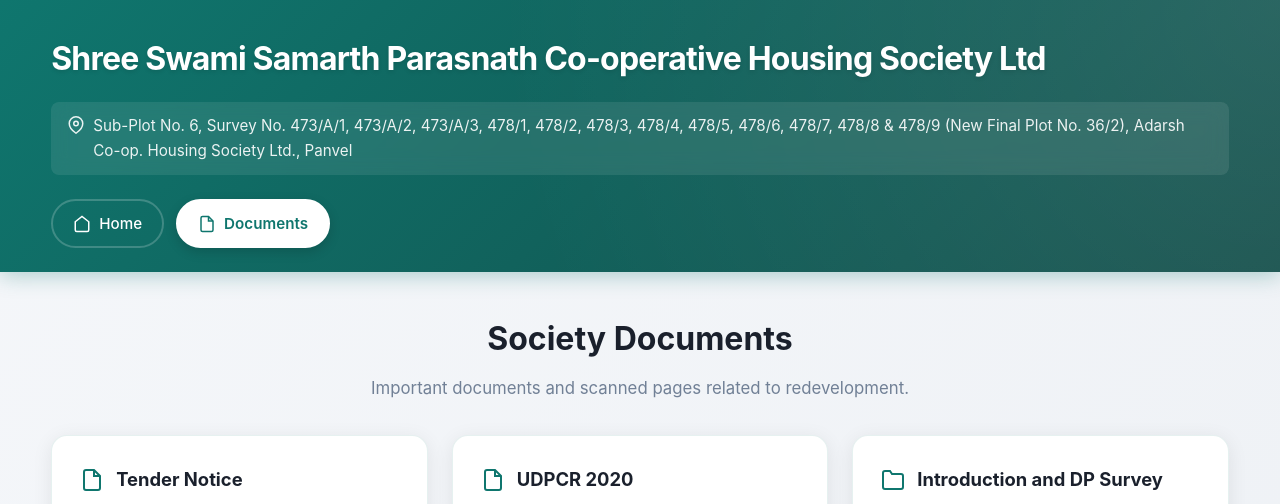
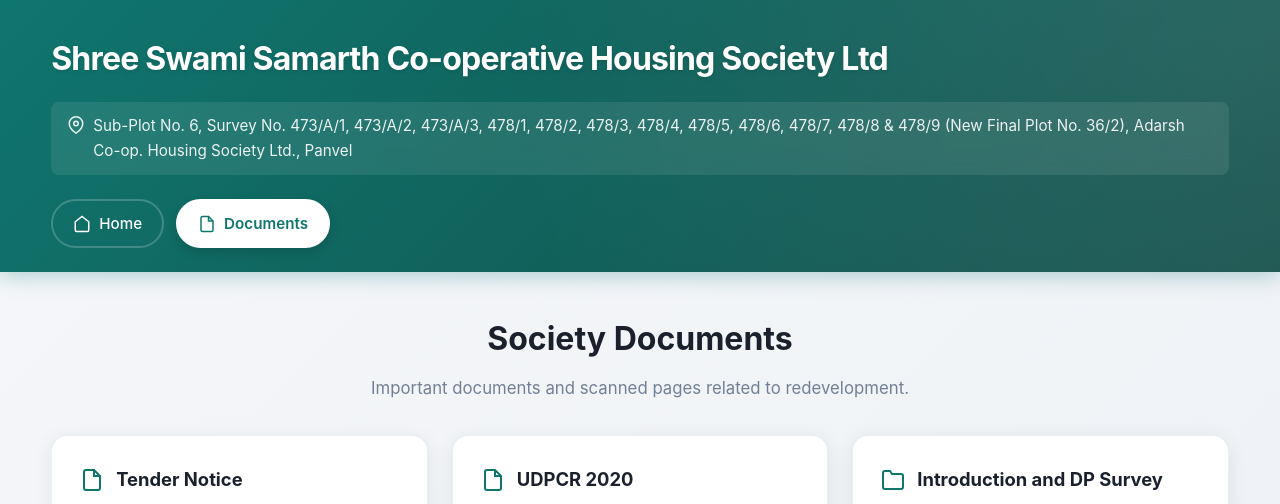
Before and after one commit to Amulla123/swami-samarth, a plain HTML site: page documents.html in a window 1280 px wide. Shown: the top 504 px of the page. Drawn offline with Linux system fonts and the light colour scheme.

Commit message:
Update documents.html

```diff
--- a/documents.html
+++ b/documents.html
@@ -13,7 +13,7 @@
     <div class="container">
       <div class="header-content">
         <h1 class="society-name">
-          Shree Swami Samarth Parasnath Co-operative Housing Society Ltd
+          Shree Swami Samarth Co-operative Housing Society Ltd
         </h1>
               </div>
 
```
